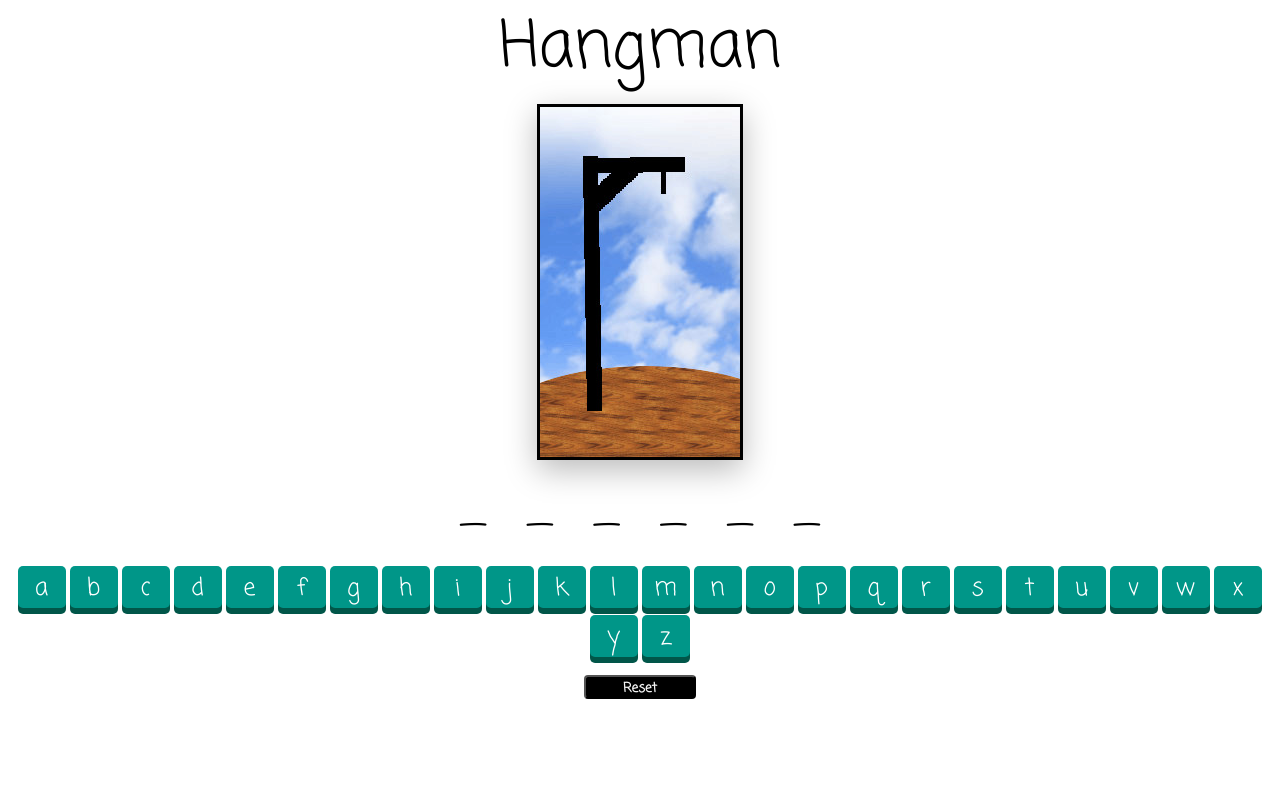
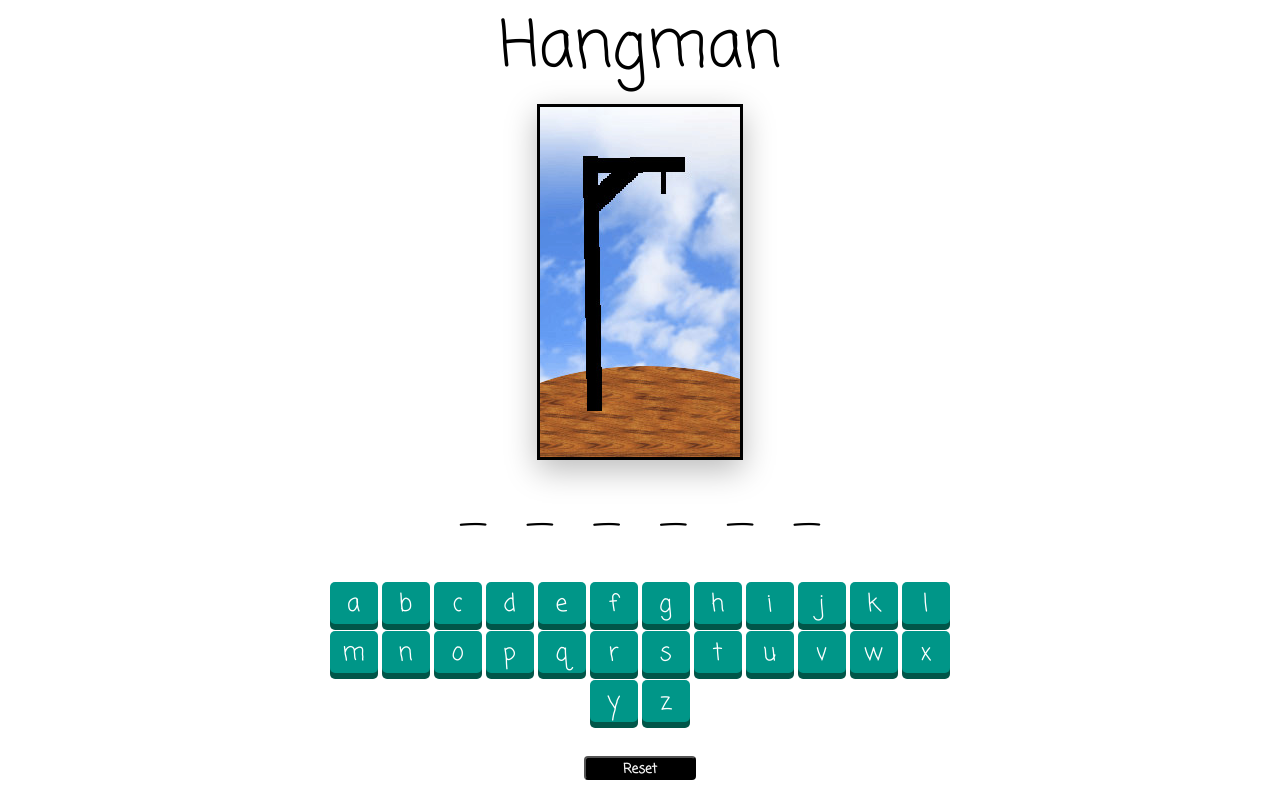
Before and after one commit to halakhellow/hangman, a React (Create React App) app: page / in a window 1280 px wide. Shown: the top 800 px of the page. Built offline with nearby package versions, Linux system fonts and the light colour scheme.

Commit message:
add win and lose messages

```diff
--- a/src/Hangman.js
+++ b/src/Hangman.js
@@ -53,12 +53,16 @@ class Hangman extends Component {
     });
   }
   render() {
+    let gameState = this.generateButtons();
+    if (this.state.nWrong === this.props.maxWrong) gameState = "GAME OVER !";
+    if (this.guessedWord().join("") === this.state.answer)
+      gameState = "You Win!";
     return (
       <div className="Hangman">
         <h1>Hangman</h1>
         <img src={this.props.images[this.state.nWrong]} />
         <p className="Hangman-word">{this.guessedWord()}</p>
-        <p className="Hangman-btns">{this.generateButtons()}</p>
+        <div className="Hangman-status">{gameState}</div>
         <button onClick={this.reset} className="Hangman-reset">
           Reset
         </button>
```
